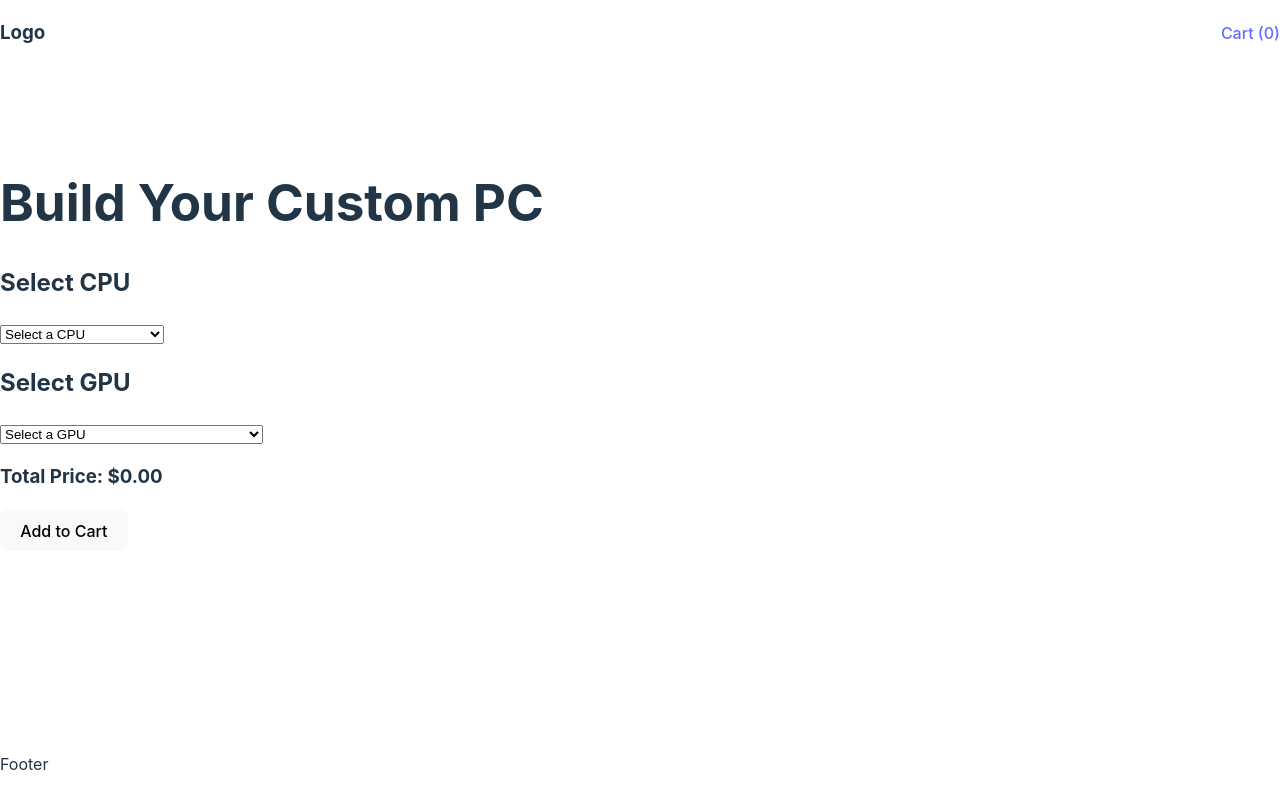
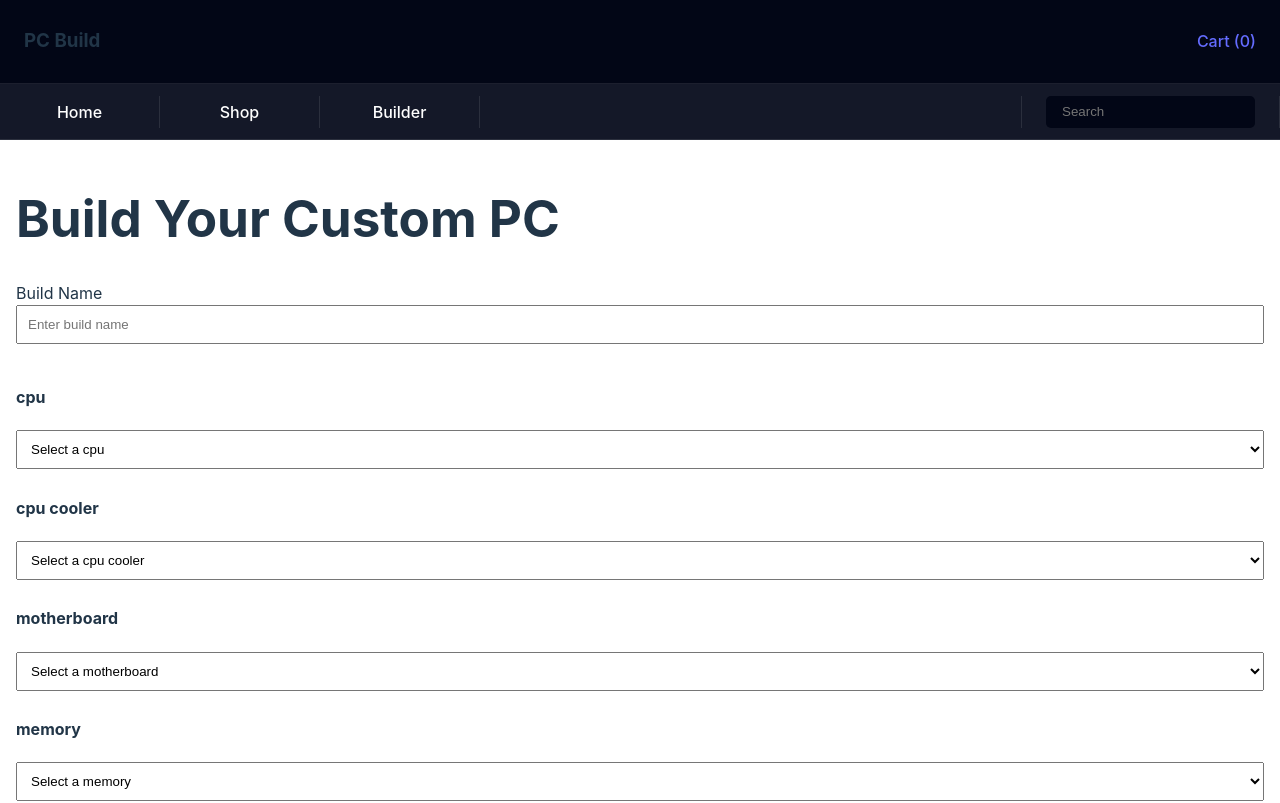
Before and after one commit to eLamine-dev/Shopping-Cart, a React (Vite) app: page /builder in a window 1280 px wide. Shown: the top 803 px of the page. Built offline with nearby package versions, Linux system fonts and the light colour scheme.

Commit message:
completing BuilderPage and adding style

```diff
--- a/package.json
+++ b/package.json
@@ -13,6 +13,7 @@
     "prop-types": "^15.8.1",
     "react": "^18.3.1",
     "react-dom": "^18.3.1",
+    "react-icons": "^5.3.0",
     "react-router-dom": "^6.26.1",
     "styled-components": "^6.1.13"
   },
--- a/src/assets/css/index.css
+++ b/src/assets/css/index.css
@@ -5,7 +5,7 @@
 
    color-scheme: light dark;
    color: rgba(255, 255, 255, 0.87);
-   background-color: #242424;
+   background-color: #141828;
 
    font-synthesis: none;
    text-rendering: optimizeLegibility;
@@ -75,3 +75,7 @@ button:focus-visible {
       background-color: #f9f9f9;
    }
 }
+
+* {
+   box-sizing: border-box;
+}
--- a/src/components/Header.jsx
+++ b/src/components/Header.jsx
@@ -9,7 +9,7 @@ function Header() {
       <Wrapper>
          <div className="upper-row">
             <div className="logo-cart">
-               <h3>Logo</h3>
+               <h3>PC Build</h3>
                <Link to="cart">Cart ({cart.length})</Link>
             </div>
          </div>
@@ -24,6 +24,10 @@ function Header() {
                <NavLink className="nav" to="builder">
                   Builder
                </NavLink>
+               <div className="empty-div"></div>
+               <div className="search-bar">
+                  <input type="search" name="" id="" placeholder="Search" />
+               </div>
             </div>
          </div>
       </Wrapper>
@@ -36,28 +40,42 @@ const Wrapper = styled.header`
    grid-template-rows: 3fr 2fr;
 
    .upper-row {
+      display: flex;
+      align-items: center;
       border-bottom: 1px solid var(--border-color);
+      background-color: #020616;
    }
 
    .lower-row {
+      display: flex;
+      align-items: center;
       border-bottom: 1px solid var(--border-color);
+      background-color: #141828;
    }
 
    .logo-cart {
       display: flex;
       justify-content: space-between;
       align-items: center;
-      max-width: 1700px;
+      max-width: 1400px;
       margin: 0 auto;
+      padding: 0 1.5rem;
+      flex-grow: 1;
    }
 
    .nav-bar {
       display: flex;
-      justify-content: start;
+      justify-content: space-between;
+      max-width: 1400px;
+      margin: 0 auto;
+      flex-grow: 1;
 
-      max-width: 1700px;
-      margin: 0 auto;
-      height: 100%;
+      /* height: 100%; */
+   }
+
+   .empty-div {
+      flex-grow: 1;
+      border-right: 1px solid var(--border-color);
    }
 
    .nav {
@@ -65,12 +83,26 @@ const Wrapper = styled.header`
       text-decoration: none;
       color: white;
       text-align: center;
-      width: 100px;
-      border-left: 1px solid var(--border-color);
+      width: 160px;
+      border-right: 1px solid var(--border-color);
    }
 
-   .nav:hover {
-      background-color: var(--border-color);
+   .search-bar {
+      display: flex;
+      justify-content: end;
+      height: 100%;
+      border: none;
+      border-right: 1px solid var(--border-color);
+      padding: 0 1.5rem;
+   }
+
+   input {
+      border: #141828;
+      background-color: #020616;
+      height: 2rem;
+      padding: 0 1rem;
+      border-radius: 5px;
+      outline: none;
    }
 `;
 
--- a/src/components/ProductLi.jsx
+++ b/src/components/ProductLi.jsx
@@ -5,28 +5,41 @@ import AddButton from './AddButton';
 import { useEffect } from 'react';
 
 function ProductLi({ product, selectedCategory, selectedManufacturer }) {
-   const productSpecs = Object.values(product).filter(
-      (val) =>
+   const productSpecs = Object.keys(product)
+      .filter(
+         (key) =>
             ![
-            product.name,
-            product.price,
-            product.slug,
-            product.id,
-            product.category,
-            product.manufacturer,
-         ].includes(val)
-   );
-   // .map((key) => ({
-   //    label: key.replace(/_/g, ' '), // Replace underscores with spaces
-   //    value: Array.isArray(product[key])
-   //       ? product[key].join(' - ')
-   //       : product[key], // Join arrays with " - "
-   // }));
+               'name',
+               'price',
+               'slug',
+               'id',
+               'category',
+               'manufacturer',
+            ].includes(key)
+      )
+      .reduce((specs, key) => {
+         const value = product[key];
+
+         specs[key] =
+            value === true
+               ? 'Yes'
+               : value === false
+               ? 'No'
+               : value == null
+               ? '-'
+               : Array.isArray(value)
+               ? value.join(' - ')
+               : value;
+
+         return specs;
+      }, {});
 
    console.log(productSpecs);
 
    return (
       <Wrapper specsNumber={productSpecs.length - 1}>
+         {/* <div className="image"></div> */}
+         <div className="left-side">
             {selectedManufacturer ? (
                <NavLink
                   className="name"
@@ -43,44 +56,67 @@ function ProductLi({ product, selectedCategory, selectedManufacturer }) {
                </NavLink>
             )}
             <div className="specs">
-            {productSpecs.map((val) => (
-               <span className="spec" key={val}>
-                  {Array.isArray(val) ? val.join(' - ') : val || 'N/A'}
+               {Object.entries(productSpecs).map(([label, value]) => (
+                  <div key={label}>
+                     <span>
+                        {label.charAt(0).toUpperCase() +
+                           label.slice(1).replace(/_/g, ' ')}
+                        :
                      </span>
+                     <span> {value}</span>
+                  </div>
                ))}
-            <span className="spec">{product.price} $</span>
+            </div>
+         </div>
+         <div className="right-side">
+            <span className="price">$ {product.price}</span>
             <AddButton product={product} />
          </div>
-
-         {/* <AddButton product={product} /> */}
       </Wrapper>
    );
 }
 
 const Wrapper = styled.div`
-   /* display: flex;
+   display: flex;
    justify-content: space-between;
-   align-items: center;
    border-top: 1px solid rgba(255, 255, 255, 0.1);
-   height: 3rem; */
+   padding: 1rem;
 
-   --specsNumber: ${(props) => props.specsNumber};
+   /* --specsNumber: ${(props) => props.specsNumber};
 
    display: grid;
-   grid-template-columns: 1fr repeat(--specsNumber, 1fr) 1fr;
+   grid-template-columns: 1fr repeat(--specsNumber, 1fr) 1fr; */
 
    .name {
       flex-grow: 1;
+      font-size: 1.2rem;
+      color: #fff;
+   }
+
+   .name:hover {
+      color: #9fa4ef;
    }
 
    .specs {
-      display: flex;
-      align-items: center;
-      justify-items: center;
-      gap: 1rem;
+      display: grid;
+      grid-template-columns: 1fr 1fr;
    }
    .spec {
       width: 100px;
+   }
+
+   .right-side {
+      display: flex;
+      flex-direction: column;
+      justify-content: space-between;
+      align-items: end;
+   }
+   .left-side {
+      display: flex;
+      flex-direction: column;
+      justify-content: space-between;
+      flex-grow: 1;
+      gap: 1rem;
    }
 `;
 
--- a/src/pages/BuilderPage.jsx
+++ b/src/pages/BuilderPage.jsx
@@ -1,7 +1,7 @@
-import { useState } from 'react';
+import { styled } from 'styled-components';
+import { useState, useContext } from 'react';
 import { useOutletContext } from 'react-router-dom';
 import { CartContext } from '../contexts/CartContext';
-import { useContext } from 'react';
 
 const BuilderPage = () => {
    const products = useOutletContext();
@@ -11,13 +11,15 @@ const BuilderPage = () => {
       cpu: '',
       'cpu-cooler': '',
       motherboard: '',
-      'video-card': '',
       memory: '',
       'internal-hard-drive': '',
+      'video-card': '',
       case: '',
       os: '',
       'power-supply': '',
    });
+
+   const [buildName, setBuildName] = useState('');
 
    const handlePartSelection = (category, event) => {
       const selectedProductId = event.target.value;
@@ -37,10 +39,14 @@ const BuilderPage = () => {
    );
 
    const handleAddToCart = () => {
+      if (!buildName) {
+         alert('Please provide a name for your build.');
+         return;
+      }
+
       const builtPC = {
          id: new Date().toISOString(),
-         name: 'Custom PC Build',
-         description: `Custom PC with selected parts: CPU, GPU, Memory, etc.`,
+         name: buildName,
          price: totalPrice,
          parts: selectedParts,
       };
@@ -49,43 +55,58 @@ const BuilderPage = () => {
    };
 
    return (
-      <div>
+      <Wrapper>
          <h1>Build Your Custom PC</h1>
 
+         <div>
+            <label htmlFor="build-name">Build Name</label>
+            <input
+               type="text"
+               id="build-name"
+               name="name"
+               value={buildName}
+               onChange={(e) => setBuildName(e.target.value)}
+               placeholder="Enter build name"
+               required
+            />
+         </div>
+
          <form>
-            <div>
-               <h2>Select CPU</h2>
+            {[
+               'cpu',
+               'cpu-cooler',
+               'motherboard',
+               'memory',
+               'internal-hard-drive',
+               'video-card',
+               'case',
+               'os',
+               'power-supply',
+            ].map((category) => (
+               <div key={category} className="part-choice">
+                  <h4>
+                     {category === 'internal-hard-drive'
+                        ? 'Storage'
+                        : category.replace(/-/g, ' ')}
+                  </h4>
                   <select
-                  value={selectedParts.cpu?.id || ''}
-                  onChange={(e) => handlePartSelection('cpu', e)}
+                     value={selectedParts[category]?.id || ''}
+                     onChange={(e) => handlePartSelection(category, e)}
                   >
-                  <option value="">Select a CPU</option>
-                  {products.cpu.map((product) => (
+                     <option value="">
+                        Select a {category.replace(/-/g, ' ')}
+                     </option>
+                     {products[category].map((product) => (
                         <option key={product.id} value={product.id}>
                            {product.name}
                         </option>
                      ))}
                   </select>
-               {selectedParts.cpu && <span> - ${selectedParts.cpu.price}</span>}
-            </div>
-
-            <div>
-               <h2>Select GPU</h2>
-               <select
-                  value={selectedParts['video-card']?.id || ''}
-                  onChange={(e) => handlePartSelection('video-card', e)}
-               >
-                  <option value="">Select a GPU</option>
-                  {products['video-card'].map((product) => (
-                     <option key={product.id} value={product.id}>
-                        {product.name}
-                     </option>
-                  ))}
-               </select>
-               {selectedParts['video-card'] && (
-                  <span> - ${selectedParts['video-card'].price}</span>
+                  {selectedParts[category] && (
+                     <span> - ${selectedParts[category].price}</span>
                   )}
                </div>
+            ))}
          </form>
 
          <div>
@@ -93,8 +114,44 @@ const BuilderPage = () => {
          </div>
 
          <button onClick={handleAddToCart}>Add to Cart</button>
-      </div>
+      </Wrapper>
    );
 };
 
+const Wrapper = styled.div`
+   padding: 1rem;
+
+   .part-choice {
+      margin-bottom: 20px;
+   }
+
+   .part-choice h2 {
+      margin-bottom: 10px;
+   }
+
+   .part-choice select {
+      width: 100%;
+      padding: 10px;
+      margin-bottom: 5px;
+   }
+
+   input#build-name {
+      width: 100%;
+      padding: 10px;
+      margin-bottom: 20px;
+   }
+
+   button {
+      padding: 10px 20px;
+      background-color: #007bff;
+      color: white;
+      border: none;
+      cursor: pointer;
+   }
+
+   button:hover {
+      background-color: #0056b3;
+   }
+`;
+
 export default BuilderPage;
```
Also changed, not shown: 1 other file (tests, documents, lock files or other folders). Lines whose indentation alone changed are shown as unchanged.
